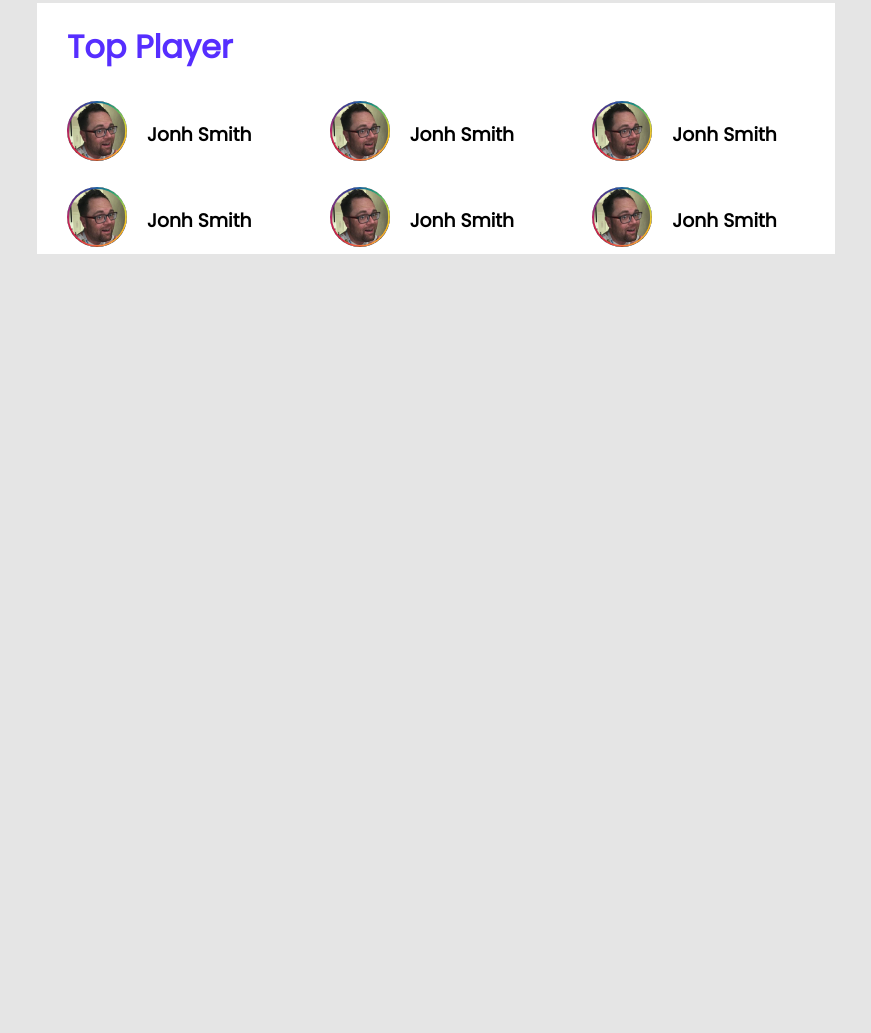
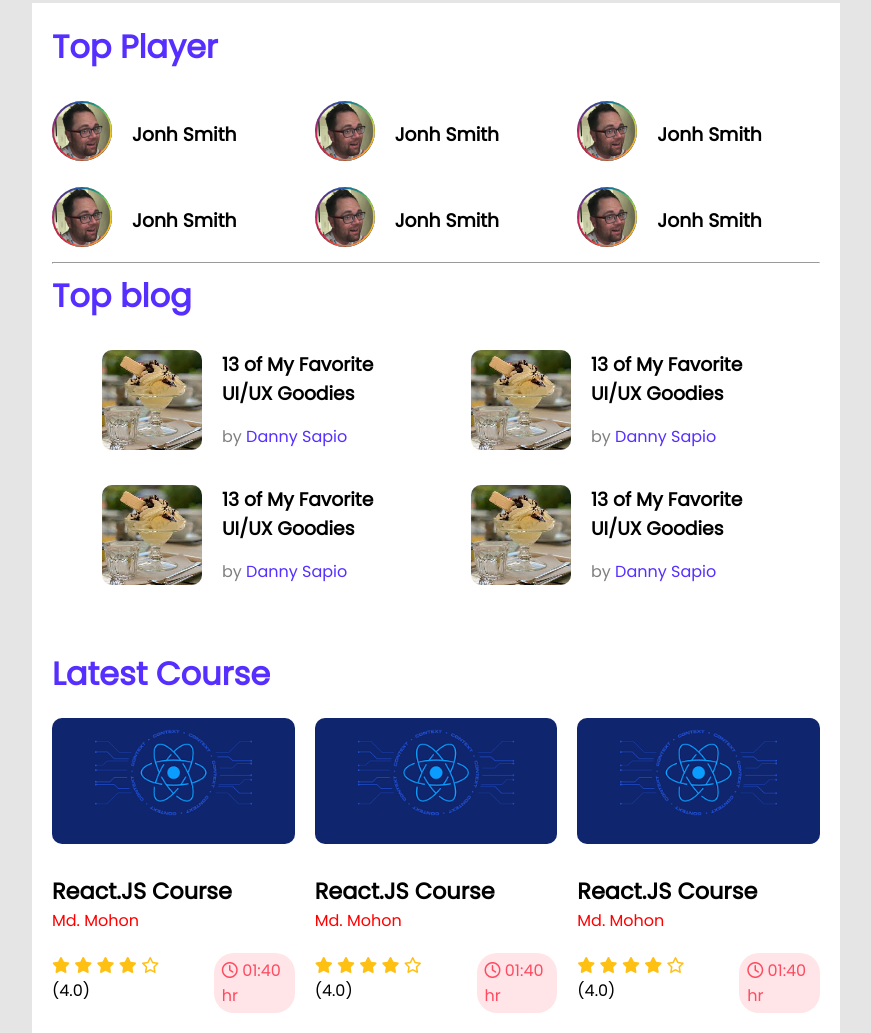
Before and after one commit to Mohon45/WD-Batch-03, a plain HTML site: page index.html in a window 1280 px wide. Shown: the part 127-1160 px from the top of the page, without its empty margins (204-1075 px from the left). Before the commit the page ends 800 px from the top, so only its background shows below. Drawn offline with Linux system fonts and the light colour scheme; a web font is replaced by a local one.

Commit message:
class 13

```diff
--- a/index.html
+++ b/index.html
@@ -15,6 +15,12 @@
       href="https://fonts.googleapis.com/css2?family=Poppins&family=Rubik+Microbe&display=swap"
       rel="stylesheet"
     />
+
+    <!-- fontawesome link -->
+    <script
+      src="https://kit.fontawesome.com/4278461b38.js"
+      crossorigin="anonymous"
+    ></script>
   </head>
   <body>
     <header>
@@ -54,6 +60,7 @@
     <main>
       <!-- <h1>This is Main Section</h1> -->
       <div class="main-body">
+        <!-- top player section start -->
         <div class="top-player">
           <h1>Top Player</h1>
           <div class="all-players" style="margin-top: 30px">
@@ -83,6 +90,111 @@
             </div>
           </div>
         </div>
+
+        <hr class="first-hr" />
+        <!-- top player section end -->
+
+        <!-- top blog section start -->
+        <div>
+          <h1 class="blog-title">Top blog</h1>
+          <div class="blogs">
+            <div class="single-blog">
+              <img src="images/ice-cream.jpeg" alt="blog-photo" />
+              <div class="blog-desc">
+                <h3>13 of My Favorite UI/UX Goodies</h3>
+                <p><span class="by-style">by</span> Danny Sapio</p>
+              </div>
+            </div>
+            <div class="single-blog">
+              <img src="images/ice-cream.jpeg" alt="blog-photo" />
+              <div class="blog-desc">
+                <h3>13 of My Favorite UI/UX Goodies</h3>
+                <p><span class="by-style">by</span> Danny Sapio</p>
+              </div>
+            </div>
+            <div class="single-blog">
+              <img src="images/ice-cream.jpeg" alt="blog-photo" />
+              <div class="blog-desc">
+                <h3>13 of My Favorite UI/UX Goodies</h3>
+                <p><span class="by-style">by</span> Danny Sapio</p>
+              </div>
+            </div>
+            <div class="single-blog">
+              <img src="images/ice-cream.jpeg" alt="blog-photo" />
+              <div class="blog-desc">
+                <h3>13 of My Favorite UI/UX Goodies</h3>
+                <p><span class="by-style">by</span> Danny Sapio</p>
+              </div>
+            </div>
+          </div>
+        </div>
+
+        <!-- top blog section end -->
+
+        <!-- latest course start -->
+        <div class="letest-course">
+          <h1 class="blog-title">Latest Course</h1>
+          <div class="all-courses">
+            <div class="single-course">
+              <img src="images/courses/react.png" alt="" />
+              <h3>React.JS Course</h3>
+              <p>Md. Mohon</p>
+              <div class="rating-duration">
+                <div class="rating">
+                  <i class="fa-solid fa-star icon-cus"></i>
+                  <i class="fa-solid fa-star icon-cus"></i>
+                  <i class="fa-solid fa-star icon-cus"></i>
+                  <i class="fa-solid fa-star icon-cus"></i>
+                  <i class="fa-regular fa-star icon-cus"></i>
+                  <span>(4.0)</span>
+                </div>
+                <div class="duration">
+                  <i class="fa-regular fa-clock"></i>
+                  <span>01:40 hr</span>
+                </div>
+              </div>
+            </div>
+            <div class="single-course">
+              <img src="images/courses/react.png" alt="" />
+              <h3>React.JS Course</h3>
+              <p>Md. Mohon</p>
+              <div class="rating-duration">
+                <div class="rating">
+                  <i class="fa-solid fa-star icon-cus"></i>
+                  <i class="fa-solid fa-star icon-cus"></i>
+                  <i class="fa-solid fa-star icon-cus"></i>
+                  <i class="fa-solid fa-star icon-cus"></i>
+                  <i class="fa-regular fa-star icon-cus"></i>
+                  <span>(4.0)</span>
+                </div>
+                <div class="duration">
+                  <i class="fa-regular fa-clock"></i>
+                  <span>01:40 hr</span>
+                </div>
+              </div>
+            </div>
+            <div class="single-course">
+              <img src="images/courses/react.png" alt="" />
+              <h3>React.JS Course</h3>
+              <p>Md. Mohon</p>
+              <div class="rating-duration">
+                <div class="rating">
+                  <i class="fa-solid fa-star icon-cus"></i>
+                  <i class="fa-solid fa-star icon-cus"></i>
+                  <i class="fa-solid fa-star icon-cus"></i>
+                  <i class="fa-solid fa-star icon-cus"></i>
+                  <i class="fa-regular fa-star icon-cus"></i>
+                  <span>(4.0)</span>
+                </div>
+                <div class="duration">
+                  <i class="fa-regular fa-clock"></i>
+                  <span>01:40 hr</span>
+                </div>
+              </div>
+            </div>
+          </div>
+        </div>
+        <!-- latest course end -->
       </div>
     </main>
 
--- a/style.css
+++ b/style.css
@@ -6,6 +6,9 @@ body {
 }
 h1 {
   margin: 0;
+}
+.first-hr {
+  border-bottom: 1px solid white;
 }
 
 /* header design start  */
@@ -56,7 +59,7 @@ h1 {
   margin: 0 auto;
   background-color: white;
   margin-top: 30px;
-  padding: 20px 0 0 30px;
+  padding: 20px 20px 20px 20px;
 }
 .top-player h1 {
   color: #562eff;
@@ -75,4 +78,80 @@ h1 {
   grid-template-columns: repeat(3, 4fr);
   grid-gap: 20px;
 }
+
+/* top blog design start */
+.blogs {
+  margin-top: 30px;
+  margin-left: 50px;
+  display: grid;
+  grid-template-columns: repeat(2, 6fr);
+  grid-gap: 20px;
+}
+.single-blog {
+  display: flex;
+}
+.single-blog img {
+  width: 100px;
+  height: 100px;
+  border-radius: 10px;
+}
+.blog-desc {
+  width: 200px;
+  margin-left: 20px;
+}
+.blog-desc h3 {
+  margin: 0;
+}
+.blog-desc p {
+  color: #562eff;
+}
+.by-style {
+  color: gray;
+}
+.blog-title {
+  color: #562eff;
+}
+/* top blog design end */
+
+/* latest course design start */
+.letest-course {
+  margin-top: 50px;
+}
+.all-courses {
+  margin-top: 20px;
+  display: grid;
+  grid-template-columns: repeat(3, 4fr);
+  grid-gap: 20px;
+  /* box-shadow: rgba(0, 0, 0, 0.35) 0px 5px 15px; */
+}
+.single-course img {
+  width: 100%;
+  border-radius: 10px;
+}
+.single-course h3 {
+  margin-bottom: 0;
+  font-size: 1.4rem;
+}
+.single-course p {
+  margin: 0;
+  color: red;
+}
+.rating-duration {
+  display: flex;
+  margin-top: 20px;
+}
+.rating {
+  margin-right: 40px;
+}
+.icon-cus {
+  color: #ffc014;
+}
+.duration {
+  background-color: #ffe4e8;
+  padding: 5px 8px;
+  border-radius: 20px;
+  color: #ff4a60;
+}
+/* latest course design end */
+
 /* main section design end */
```
Also changed, not shown: images/courses/react.png (added), images/ice-cream.jpeg (added).
